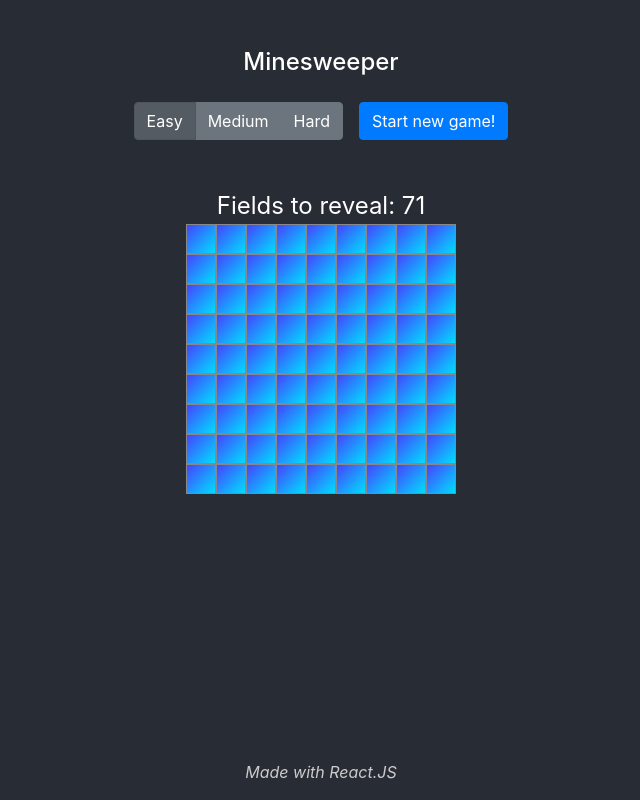
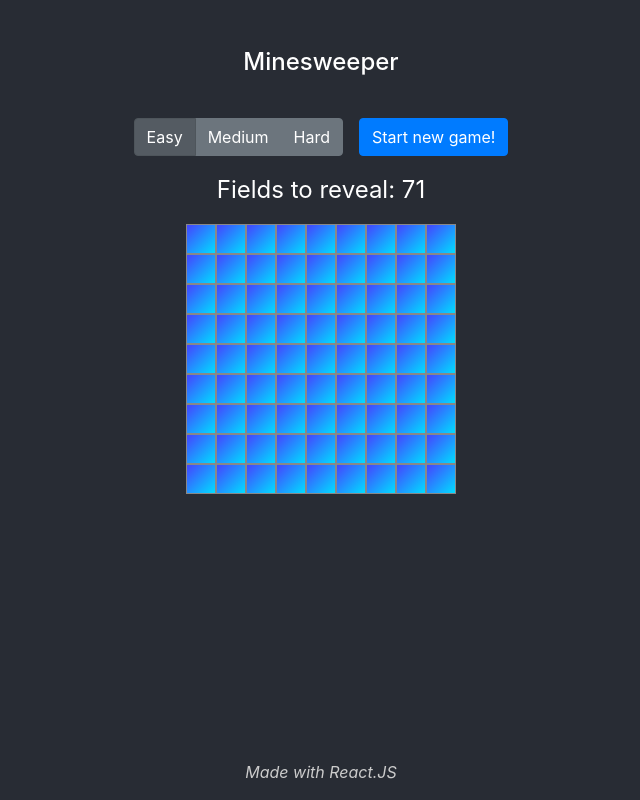
Before and after one commit to PeterGuntermann/minesweeper, a React (Create React App) app: page / in a window 1280 px wide. Shown: the whole page, without its empty margins (319-959 px from the left). Built offline with nearby package versions, Linux system fonts and the light colour scheme.

Commit message:
Extract a component for stats display

```diff
--- a/src/components/LevelChooser.tsx
+++ b/src/components/LevelChooser.tsx
@@ -35,7 +35,7 @@ export class LevelChooser extends React.Component<LevelChooserProps, LevelChoose
 
     render() {
         return (
-            <div className="choose-level">
+            <div className="level-chooser">
                 <ButtonGroup toggle>
                     {this.radioOptions.map((radio: LevelRadioOption, idx) => (
                         <ToggleButton
--- a/src/components/Minesweeper.tsx
+++ b/src/components/Minesweeper.tsx
@@ -5,6 +5,7 @@ import { Level } from '../types/level.enum';
 import { Board } from './board.class';
 import { LevelChooser } from './LevelChooser';
 import { Field } from './fields/Field';
+import { StatsDisplay } from './StatsDisplay';
 
 interface MinesweeperProps {}
 
@@ -100,8 +101,7 @@ export class Minesweeper extends React.Component<MinesweeperProps, MinesweeperSt
                 key={randomlyCreatedKeyToResetTheStatesOfAllFields}
             >
                 <LevelChooser onStartNewGameClick={this.startNewGame} />
-                <div>Fields to reveal: {this.state.board.numberOfFieldsToReveal}</div>
-
+                <StatsDisplay board={this.state.board} />
                 {this.board()}
             </section>
         );
--- /dev/null
+++ b/src/components/StatsDisplay.tsx
@@ -0,0 +1,20 @@
+import * as React from 'react';
+import { Board } from './board.class';
+
+interface StatsDisplayProps {
+    board: Board;
+}
+
+export class StatsDisplay extends React.Component<StatsDisplayProps, any> {
+    constructor(props: any) {
+        super(props);
+    }
+
+    render() {
+        return (
+            <div className="stats-display">
+                Fields to reveal: {this.props.board.numberOfFieldsToReveal}
+            </div>
+        );
+    }
+}
--- a/src/styles/minesweeper.scss
+++ b/src/styles/minesweeper.scss
@@ -1,15 +1,21 @@
 section.minesweeper {
-    height: 40rem;
+    height: 38rem;
 }
 
-.choose-level {
-    margin-bottom: 3rem;
+.level-chooser {
+    margin-bottom: 1rem;
     display: flex;
     justify-content: center;
 
     div.btn-group {
         margin-right: 1rem;
     }
+}
+
+.stats-display {
+    margin-bottom: 1rem;
+    display: flex;
+    justify-content: center;
 }
 
 .board {
```
